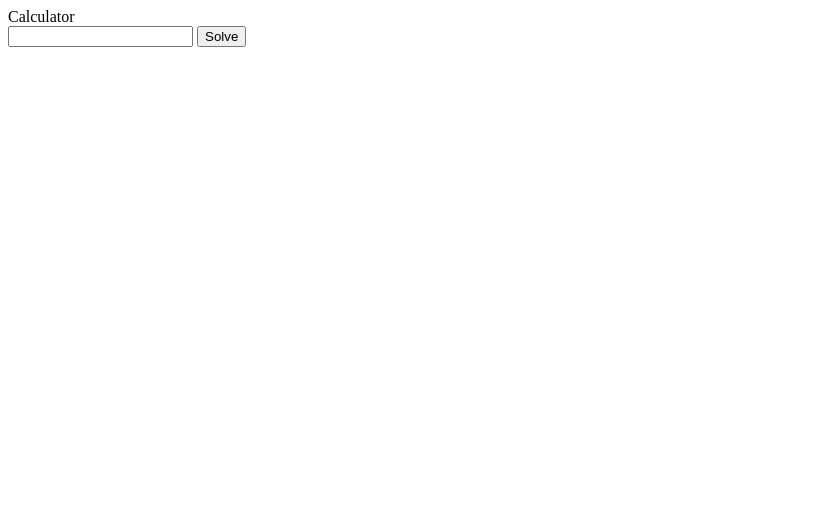
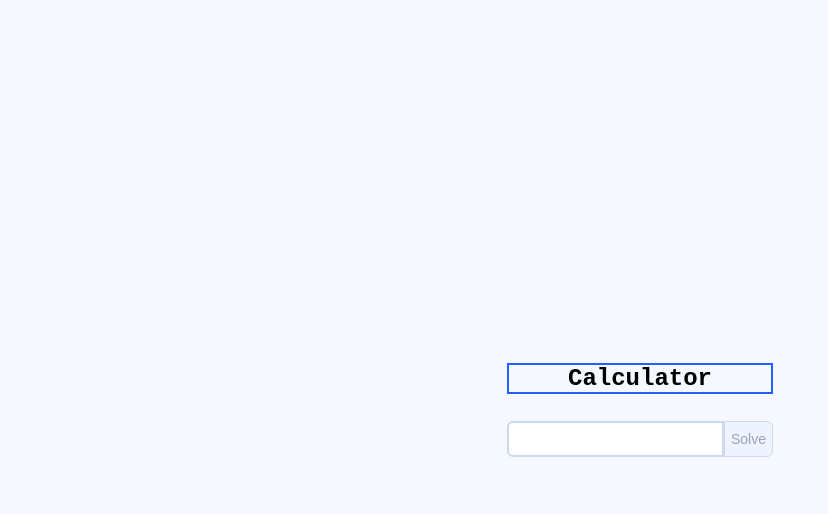
Before and after one commit to obaidmuneer/Even-Odd-Number, a plain HTML site: page index.html in a window 1280 px wide. Shown: the whole page, without its empty margins (0-828 px from the left). Drawn offline with Linux system fonts and the light colour scheme.

Commit message:
added css

```diff
--- /dev/null
+++ b/app.js
@@ -0,0 +1,14 @@
+function doEven() {
+    let num1 = +document.querySelector('#num1').value
+    // let num2 = +document.querySelector('#num2').value
+    let show = document.querySelector('#show')
+    let result = num1%2
+    console.log(result);
+    // console.log(num1%2);
+    if (result) {
+        show.innerHTML = num1 + ' is odd number'
+
+    } else {
+        show.innerHTML = num1 + ' is Even number'
+    }
+}
--- a/index.html
+++ b/index.html
@@ -1,35 +1,30 @@
 <!DOCTYPE html>
 <html lang="en">
+
 <head>
   <meta charset="UTF-8" />
   <meta http-equiv="X-UA-Compatible" content="IE=edge" />
   <meta name="viewport" content="width=device-width, initial-scale=1.0" />
-    <title>Document</title>
+  <title>Even and Odd Number Calculator</title>
+  <link rel="stylesheet" href="style.css">
 </head>
+
 <body>
-    Calculator
+  <div class="container">
+    <div class="col">
+      <h2>Calculator</h2>
       <form onsubmit="doEven(); return false">
-      <input type="number" name="" id="num1" />
+        <div class="group">
+          <input class="field" type="number" name="" id="num1" />
           <!-- <input type="number" name="" id="num2" /> -->
-      <button type="submit">Solve</button>
+          <input  class="btn" type="submit" value="Solve">
+        </div>
       </form>
       <h3 id="show"></h3>
+    </div>
+  </div>
 
-    <script>
-        function doEven() {
-            let num1 = +document.querySelector('#num1').value
-            // let num2 = +document.querySelector('#num2').value
-            let show = document.querySelector('#show')
-            let result = num1%2
-            console.log(result);
-            // console.log(num1%2);
-            if (result) {
-                show.innerHTML = num1 + ' is odd number'
+  <script src="./app.js"></script>
+</body>
 
-            } else {
-                show.innerHTML = num1 + ' is Even number'
-            }
-        }
-    </script>
-  </body>
 </html>
--- /dev/null
+++ b/style.css
@@ -0,0 +1,87 @@
+:root {
+
+    --input-color: #99A3BA;
+    --input-border: #CDD9ED;
+    --input-background: #fff;
+    --input-placeholder: #CBD1DC;
+
+    --input-border-focus: #275EFE;
+
+    --group-color: var(--input-color);
+    --group-border: var(--input-border);
+    --group-background: #EEF4FF;
+
+    --group-color-focus: #fff;
+    --group-border-focus: var(--input-border-focus);
+    --group-background-focus: #678EFE;
+
+}
+
+@font-face {
+    font-family: 'Share Tech Mono', monospace;
+    src: url(./font/ShareTechMono-Regular.ttf);
+}
+
+body {
+    min-height: 100vh;
+    display: flex;
+    flex-direction: column;
+    align-items: center;
+    justify-content: center;
+    overflow: hidden;
+    background: #F5F9FF;
+    font-family: 'Trebuchet MS', 'Lucida Sans Unicode', 'Lucida Grande', 'Lucida Sans', Arial, sans-serif;
+}
+
+h2{
+    font-family: 'Share Tech Mono', monospace;
+    border: 2px solid #275EFE;
+    text-align: center;
+    margin-bottom: 10%;
+}
+
+.container{
+    /* border: 2px solid red; */
+    padding: 3%;
+}
+
+.group{
+    display: flex;
+}
+.field{
+    border: 2px solid var(--input-border);
+    color: var(--input-color);
+    width: 100%;
+    border-radius: 6px 0px 0px 6px;
+    font-size: 14px;
+    padding: 8px 16px;
+    background: var(--input-background);
+    transition: border 0.3s ease-in-out;
+}
+.field:focus{
+    border-color: var(--input-border-focus);
+    outline: none;
+}
+
+.btn{
+    border-radius: 0px 6px 6px 0px;
+    text-align: center;
+    font-size: 14px;
+    color: var(--group-color);
+    background-color: var(--group-background);
+    border: 1px solid var(--group-border);
+    transition: background-color 0.3s ease-in;
+}
+
+.btn:hover{
+    background-color: #275EFE;
+    color: var(--group-background);
+}
+
+#show{
+    font-family: 'Share Tech Mono', monospace;
+    font-size: medium;
+    text-align: center;
+
+
+}
```
Lines whose indentation alone changed are shown as unchanged.
